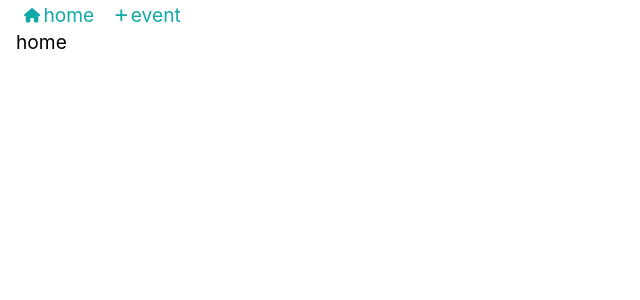
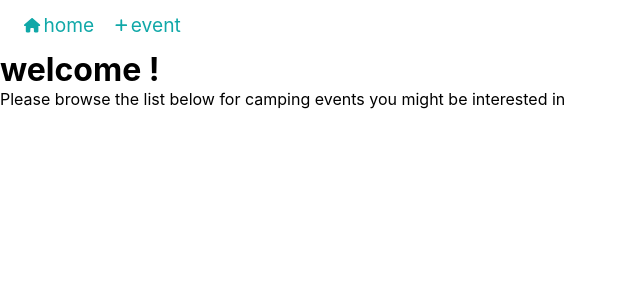
Before and after one commit to SeddikOuertani/weekamp, a React (Create React App) app in the folder frontend/: page /home in a window 1280 px wide. Shown: the top 300 px of the page, without its empty margins (0-640 px from the left). Built offline with nearby package versions, Linux system fonts and the light colour scheme.

Commit message:
24/09/2022 creating redux store

```diff
--- a/frontend/package.json
+++ b/frontend/package.json
@@ -6,6 +6,7 @@
     "@fortawesome/fontawesome-svg-core": "^6.2.0",
     "@fortawesome/free-solid-svg-icons": "^6.2.0",
     "@fortawesome/react-fontawesome": "^0.2.0",
+    "@reduxjs/toolkit": "^1.8.5",
     "@testing-library/jest-dom": "^5.16.5",
     "@testing-library/react": "^13.4.0",
     "@testing-library/user-event": "^13.5.0",
@@ -13,8 +14,10 @@
     "npm": "^8.19.2",
     "react": "^18.2.0",
     "react-dom": "^18.2.0",
+    "react-redux": "^8.0.4",
     "react-router-dom": "^6.4.1",
     "react-scripts": "5.0.1",
+    "redux": "^4.2.0",
     "web-vitals": "^2.1.4"
   },
   "scripts": {
--- a/frontend/src/App.js
+++ b/frontend/src/App.js
@@ -1,13 +1,9 @@
 import React, { Component } from "react";
-import { Route, Routes, Navigate } from "react-router-dom";
 import "./App.css";
-import Aside from "./layout/aside";
 import Main from "./layout/main";
 import Navbar from "./layout/navbar";
-import Home from "./pages/home";
 
 //Lazily loaded into memory
-const AddEvent = React.lazy(() => import("./pages/addevent"));
 
 class App extends Component {
   constructor(props) {
@@ -25,14 +21,8 @@ class App extends Component {
         {this.state.isLoggedIn ? (
           <div className="layout">
             <Navbar />
-            <Aside />
-            <Main>
-              <Routes>
-                <Route path="/" element={<Navigate to={"/home"} />}></Route>
-                <Route path="/home" element={<Home />}></Route>
-                <Route path="/addevent" element={<AddEvent />}></Route>
-              </Routes>
-            </Main>
+            {/* <Aside /> */}
+            <Main />
           </div>
         ) : null}
       </div>
--- a/frontend/src/index.js
+++ b/frontend/src/index.js
@@ -4,12 +4,23 @@ import "./index.css";
 import App from "./App";
 import reportWebVitals from "./reportWebVitals";
 import { BrowserRouter } from "react-router-dom";
+import { Provider } from "react-redux";
+import store from "./store";
+import { addEvent, getEventList } from "./store/actions/event.actions";
+
+
+store.subscribe(() => console.log(store.getState()));
+store.dispatch(addEvent());
+store.dispatch(getEventList());
+store.dispatch(addEvent());
 
 const root = ReactDOM.createRoot(document.getElementById("root"));
 root.render(
   <BrowserRouter>
     <React.StrictMode>
-      <App />
+      <Provider store={store}>
+        <App />
+      </Provider>
     </React.StrictMode>
   </BrowserRouter>
 );
--- a/frontend/src/layout/aside/aside.style.css
+++ b/frontend/src/layout/aside/aside.style.css
@@ -5,9 +5,11 @@
     top : 50px;
     width: 200px !important;
     border: 1px solid black;
+    margin : 0;
     display: flex;
     flex-direction: column;
     row-gap: .5rem;
+    padding : 0;
 }
 
 .aside-body{
--- a/frontend/src/layout/aside/index.js
+++ b/frontend/src/layout/aside/index.js
@@ -1,4 +1,5 @@
 import React from "react";
+import './aside.style.css';
 
 const Aside = (props) => {
   return (
--- a/frontend/src/layout/main/index.js
+++ b/frontend/src/layout/main/index.js
@@ -1,8 +1,21 @@
 import React from "react";
+import { Navigate, Route, Routes } from "react-router-dom";
+import Home from "../../pages/home";
 import "./main.style.css";
 
+const AddEvent = React.lazy(() => import("../../pages/addevent"));
+
+
 const Main = (props) => {
-  return <div className="main-wrapper">{props.chidlren}</div>;
+  return (
+    <div className="main-wrapper">
+      <Routes>
+        <Route path="/" element={<Navigate to={"/home"} />}></Route>
+        <Route path="/home" element={<Home />}></Route>
+        <Route path="/addevent" element={<AddEvent />}></Route>
+      </Routes>
+    </div>
+  );
 };
 
 export default Main;
--- a/frontend/src/layout/main/main.style.css
+++ b/frontend/src/layout/main/main.style.css
@@ -1,7 +1,7 @@
 .main-wrapper{
     position: fixed;
     height: 100%;
-    left : 200px;
     top : 50px;
     width: 100%;
+    margin : 0;
 }
--- a/frontend/src/layout/navbar/navbar.style.css
+++ b/frontend/src/layout/navbar/navbar.style.css
@@ -1,9 +1,13 @@
 .navbar-wrapper{
-    position: sticky;
+    position: fixed;
     top: 0;
     left: 0;
     right : 0;
     display: inline;
+    box-sizing: border-box;
+    height : 50px;
+    display: flex;
+    align-items: center;
 }
 
 .link-list{
@@ -43,6 +47,10 @@
     text-decoration: none;
 }
 
+.link:after{
+    background-color: black;
+}
+
 .link-icon{
     font-size: .9rem;
 }
--- /dev/null
+++ b/frontend/src/store/actions/event.actions.js
@@ -0,0 +1,13 @@
+import { ADD_EVENT, GET_EVENT_LIST } from "../actiontypes/event.actiontype";
+import { createAction } from "@reduxjs/toolkit";
+
+export const addEvent = createAction(ADD_EVENT, event => {
+    return {
+        payload : "new event"
+    }
+});
+export const getEventList = createAction(GET_EVENT_LIST, events => {
+    return {
+        payload : ["event", "event", "event"]
+    }
+});
--- /dev/null
+++ b/frontend/src/store/actiontypes/event.actiontype.js
@@ -0,0 +1,2 @@
+export const GET_EVENT_LIST = "GET_EVENT_LIST";
+export const ADD_EVENT = "ADD_EVENT";
--- /dev/null
+++ b/frontend/src/store/index.js
@@ -0,0 +1,6 @@
+import { configureStore } from "@reduxjs/toolkit";
+import { eventReducer } from "./reducers/event.reducer";
+
+let Store = configureStore({ reducer: { event : eventReducer } });
+
+export default Store;
--- /dev/null
+++ b/frontend/src/store/reducers/event.reducer.js
@@ -0,0 +1,16 @@
+import { createReducer } from "@reduxjs/toolkit";
+import * as actionTypes from "../actiontypes/event.actiontype";
+
+let initialState = {
+  events: [],
+};
+
+export const eventReducer = createReducer(initialState, (builder) => {
+  builder
+    .addCase(actionTypes.ADD_EVENT, (state, action) => {
+        state.events.push(action.payload);
+    })
+    .addCase(actionTypes.GET_EVENT_LIST, (state, action) => {
+        state.events = action.payload;
+    });
+});
```
Also changed, not shown: 1 other file (tests, documents, lock files or other folders).
